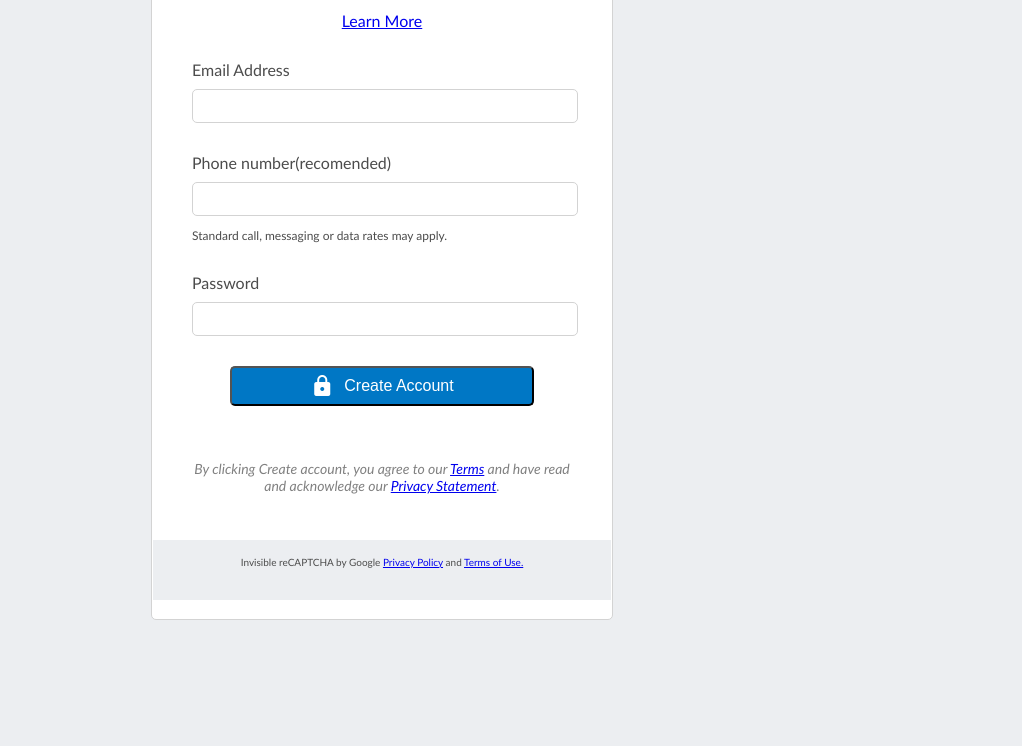
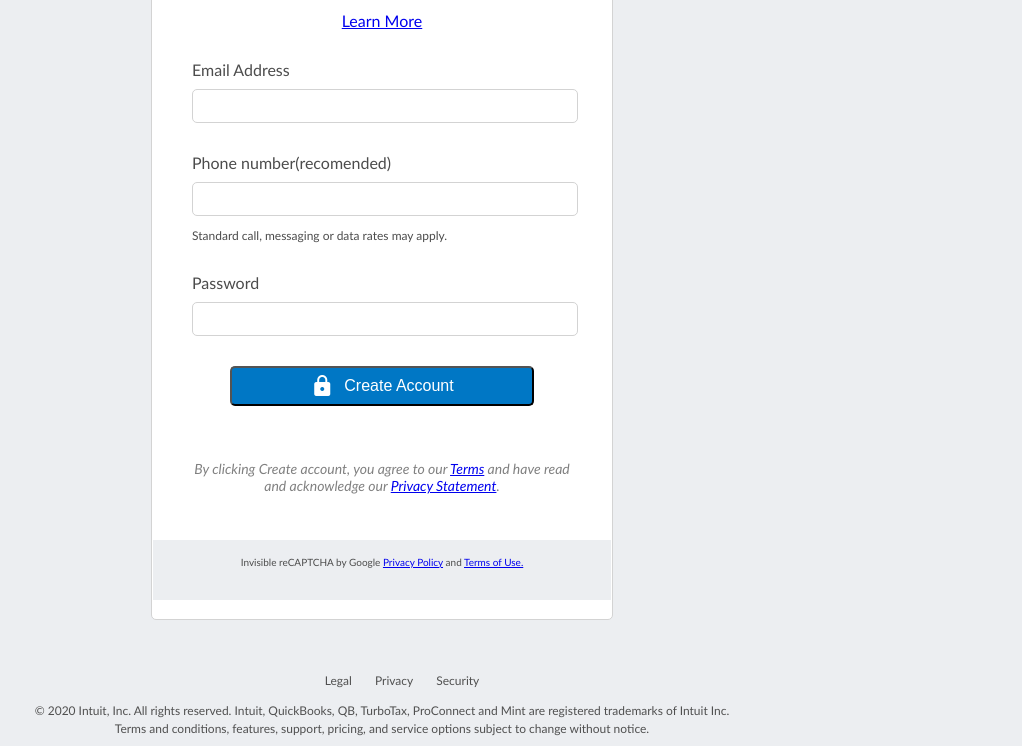
Before and after one commit to AdedayoOpeyemi/Intuit_signup_form, a plain HTML site: page index.html in a window 1280 px wide. Shown: the part 322-1068 px from the top of the page, without its empty margins (258-1280 px from the left). Before the commit the page ends 990 px from the top, so only its background shows below. Drawn offline with Linux system fonts and the light colour scheme.

Commit message:
Added copyright address and information details to footer

```diff
--- a/index.html
+++ b/index.html
@@ -89,7 +89,22 @@
 
         </main>
 
-        <footer>
+        <footer class="footer">
+
+                <div>
+                    <ul class="legal">
+                        <li><a href="#">Legal</a></li>
+                        <li><a href="#">Privacy</a></li>
+                        <li><a href="#">Security</a></li>
+                    </ul>
+                </div>
+
+                <div>
+                    <span>© 2020 Intuit, Inc. All rights reserved. Intuit, QuickBooks, QB, TurboTax, ProConnect and Mint are registered trademarks of Intuit Inc.<br>
+                        Terms and conditions, features, support, pricing, and service options subject to change without notice.</span>
+                </div>
+
+
 
         </footer>
 
--- a/mystyle.css
+++ b/mystyle.css
@@ -152,3 +152,31 @@ footer {
   padding: 16px 40px 32px;
   margin: 32px -30px -30px;
 }
+
+.footer {
+  display: flex;
+  flex-direction: column;
+  align-items: center;
+  text-decoration: none;
+  font-family: "Trebuchet MS", Helvetica, sans-serif;
+  font-style: normal;
+  font-size: 12px;
+  line-height: 18px;
+  color: #505050;
+  font-weight: 400;
+}
+
+.legal li {
+  display: inline;
+  padding: 10px;
+}
+
+.legal li a {
+  text-decoration: none;
+  color: #505050;
+}
+
+.legal li a:hover {
+  text-decoration: underline;
+  color: #505050;
+}
```
